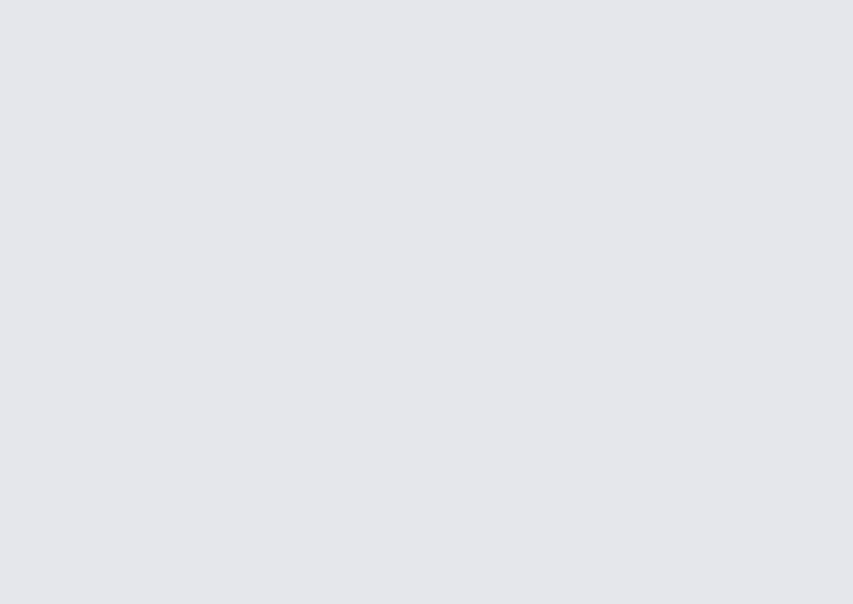
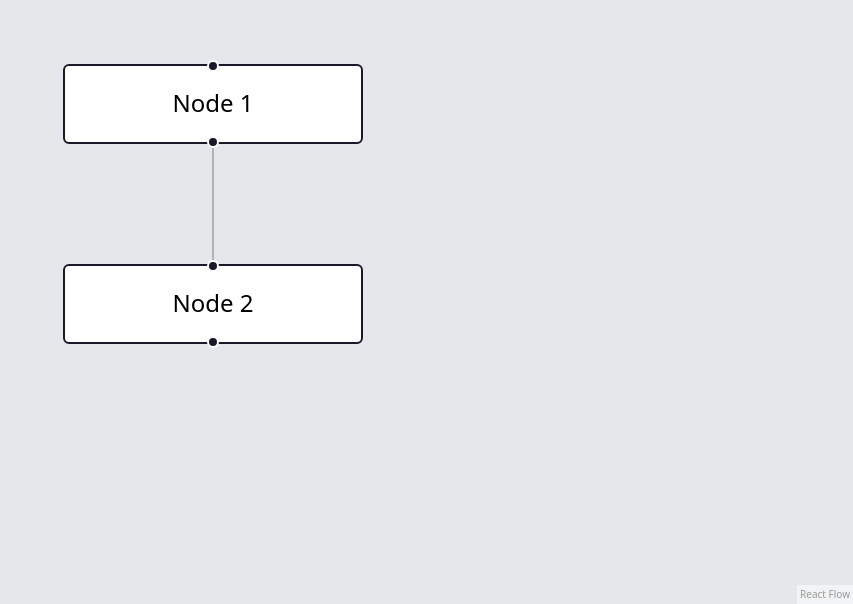
Before and after one commit to fanverseio/lw-frontend, a React (Vite) app: page /path/1/editor in a window 1280 px wide. Before the commit this address had no page. Shown: the part 196-800 px from the top of the page, without its empty margins (427-1280 px from the left). Built offline with nearby package versions, Linux system fonts and the light colour scheme.

Commit message:
installed xyflow/react-flow

```diff
--- a/package.json
+++ b/package.json
@@ -11,6 +11,7 @@
   },
   "dependencies": {
     "@tailwindcss/vite": "^4.1.11",
+    "@xyflow/react": "^12.8.2",
     "axios": "^1.11.0",
     "react": "^19.1.0",
     "react-dom": "^19.1.0",
--- a/src/App.jsx
+++ b/src/App.jsx
@@ -11,6 +11,8 @@ import axios from "axios";
 import VerifyEmail from "./VerifyEmail";
 import ForgotPassword from "./ForgotPassword";
 import ResetPassword from "./ResetPassword";
+
+import PathEditor from "./components/PathEditor";
 
 function App() {
   const [token, setToken] = useState(localStorage.getItem("token"));
@@ -45,6 +47,7 @@ function App() {
 
         <Route path="/forgot-password" element={<ForgotPassword />} />
         <Route path="/reset-password" element={<ResetPassword />} />
+        <Route path="/path/:id/editor" element={<PathEditor />} />
       </Routes>
     </Router>
   );
--- a/src/UserDashboard.jsx
+++ b/src/UserDashboard.jsx
@@ -52,10 +52,12 @@ function UserDashboard({ token, logout }) {
       setError("Failed to create path. Please try again.");
     }
   };
-
-  const handleEditPath = (path) => {
+  const handleEditPathInfo = (path) => {
     setEditingPath(path);
     setShowEditModal(true);
+  };
+  const handleEditPath = (path) => {
+    navigate(`/path/${path.id}/editor`);
   };
 
   const handleUpdatePath = async (pathId, pathData) => {
@@ -133,8 +135,9 @@ function UserDashboard({ token, logout }) {
                   <PathCard
                     key={path.id}
                     path={path}
-                    onEdit={() => handleEditPath(path)}
+                    onEdit={() => handleEditPathInfo(path)}
                     onDelete={() => handleDeletePath(path.id)}
+                    onEditPath={() => handleEditPath(path)}
                   />
                 ))}
               </div>
--- a/src/components/PathCard.jsx
+++ b/src/components/PathCard.jsx
@@ -1,6 +1,6 @@
 import React from "react";
 
-function PathCard({ path, onEdit, onDelete }) {
+function PathCard({ path, onEdit, onDelete, onEditPath }) {
   const getDifficultyColor = (difficulty) => {
     switch (difficulty) {
       case "beginner":
@@ -67,17 +67,25 @@ function PathCard({ path, onEdit, onDelete }) {
         <div className="flex gap-2">
           <button
             onClick={() => onEdit(path)}
-            className="flex-1 bg-blue-500
-  hover:bg-blue-600 text-white font-bold py-2 px-4
-  rounded-lg text-sm transition-colors"
+            className="flex-1 bg-blue-500 hover:bg-blue-600
+  text-white font-bold py-2 px-4 rounded-lg text-sm
+  transition-colors"
           >
-            Edit
+            Edit Info
+          </button>
+          <button
+            onClick={() => onEditPath(path)}
+            className="flex-1 bg-green-500 hover:bg-green-600
+  text-white font-bold py-2 px-4 rounded-lg text-sm
+  transition-colors"
+          >
+            Edit Path
           </button>
           <button
             onClick={handleDelete}
-            className="flex-1 bg-red-500
-  hover:bg-red-600 text-white font-bold py-2 px-4
-  rounded-lg text-sm transition-colors"
+            className="flex-1 bg-red-500 hover:bg-red-600
+  text-white font-bold py-2 px-4 rounded-lg text-sm
+  transition-colors"
           >
             Delete
           </button>
--- /dev/null
+++ b/src/components/PathEditor.jsx
@@ -0,0 +1,47 @@
+import { useState, useCallback } from "react";
+import {
+  ReactFlow,
+  applyNodeChanges,
+  applyEdgeChanges,
+  addEdge,
+} from "@xyflow/react";
+import "@xyflow/react/dist/style.css";
+
+const initialNodes = [
+  { id: "n1", position: { x: 0, y: 0 }, data: { label: "Node 1" } },
+  { id: "n2", position: { x: 0, y: 100 }, data: { label: "Node 2" } },
+];
+const initialEdges = [{ id: "n1-n2", source: "n1", target: "n2" }];
+
+export default function PathEditor() {
+  const [nodes, setNodes] = useState(initialNodes);
+  const [edges, setEdges] = useState(initialEdges);
+
+  const onNodesChange = useCallback(
+    (changes) =>
+      setNodes((nodesSnapshot) => applyNodeChanges(changes, nodesSnapshot)),
+    []
+  );
+  const onEdgesChange = useCallback(
+    (changes) =>
+      setEdges((edgesSnapshot) => applyEdgeChanges(changes, edgesSnapshot)),
+    []
+  );
+  const onConnect = useCallback(
+    (params) => setEdges((edgesSnapshot) => addEdge(params, edgesSnapshot)),
+    []
+  );
+
+  return (
+    <div style={{ width: "100vw", height: "100vh" }}>
+      <ReactFlow
+        nodes={nodes}
+        edges={edges}
+        onNodesChange={onNodesChange}
+        onEdgesChange={onEdgesChange}
+        onConnect={onConnect}
+        fitView
+      />
+    </div>
+  );
+}
```
Also changed, not shown: 1 other file (tests, documents, lock files or other folders).
